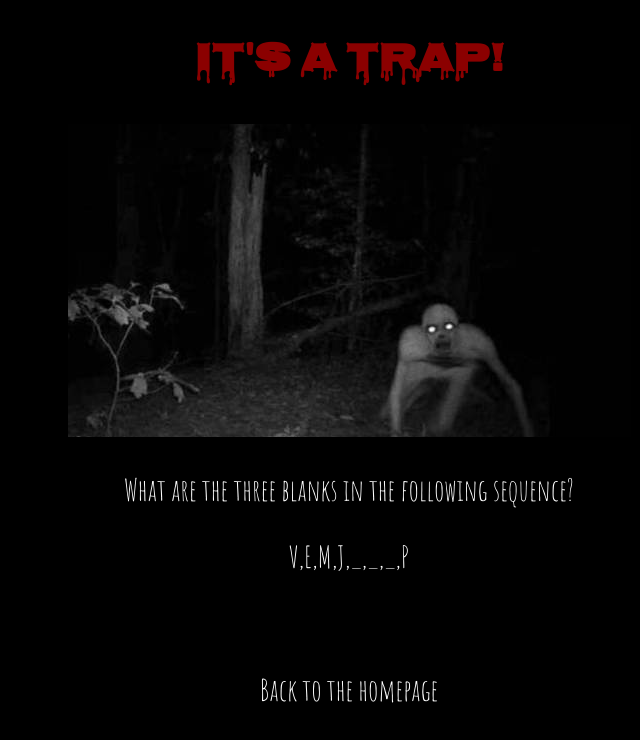
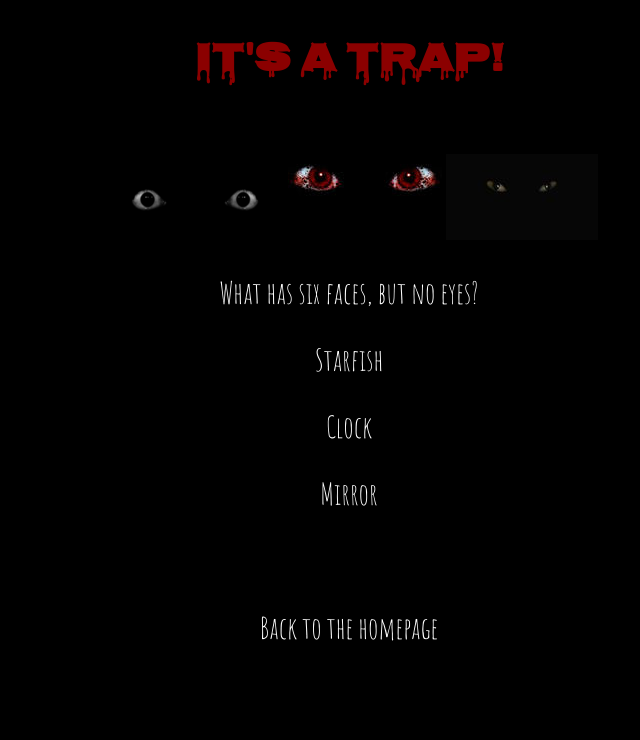
Before and after one commit to lelekaz/It-s-A-Trap, a plain HTML site: page door_3.html in a window 1280 px wide. Shown: the whole page, without its empty margins (291-931 px from the left). Drawn offline with Linux system fonts and the light colour scheme.

Commit message:
Update door_3.html

```diff
--- a/door_3.html
+++ b/door_3.html
@@ -8,10 +8,13 @@
 
 	<body>
 		<a href="./index.html"><h1 class="trap">It's A Trap!</h1></a>
-		<img src="./images/months_image.jpg" alt="A scary photo of a monster crawling out of the forest at night with bright eyes.">
-		<p>What are the three blanks in the following sequence?</p>
-		<p>V,E,M,J,_,_,_,P</p>
-		<br>
+		<img src="./images/creepy_eyes1.png" alt="Scared Eyes">
+		<img src="./images/creepy_eyes2.jpg" alt="Red Eyes">
+		<img src="./images/creepy_eyes3.jpg" alt="Slanted Eyes">
+		<p>What has six faces, but no eyes?</p>
+		<p><a href="./hole3.html">Starfish</a><p>
+		<p><a href="./hole6.html">Clock</a><p>
+		<p><a href="./hole6.html">Mirror</a><p>
 		<br>
 		<p><a href="./index.html">Back to the homepage</a></p>
 	</body>
```
